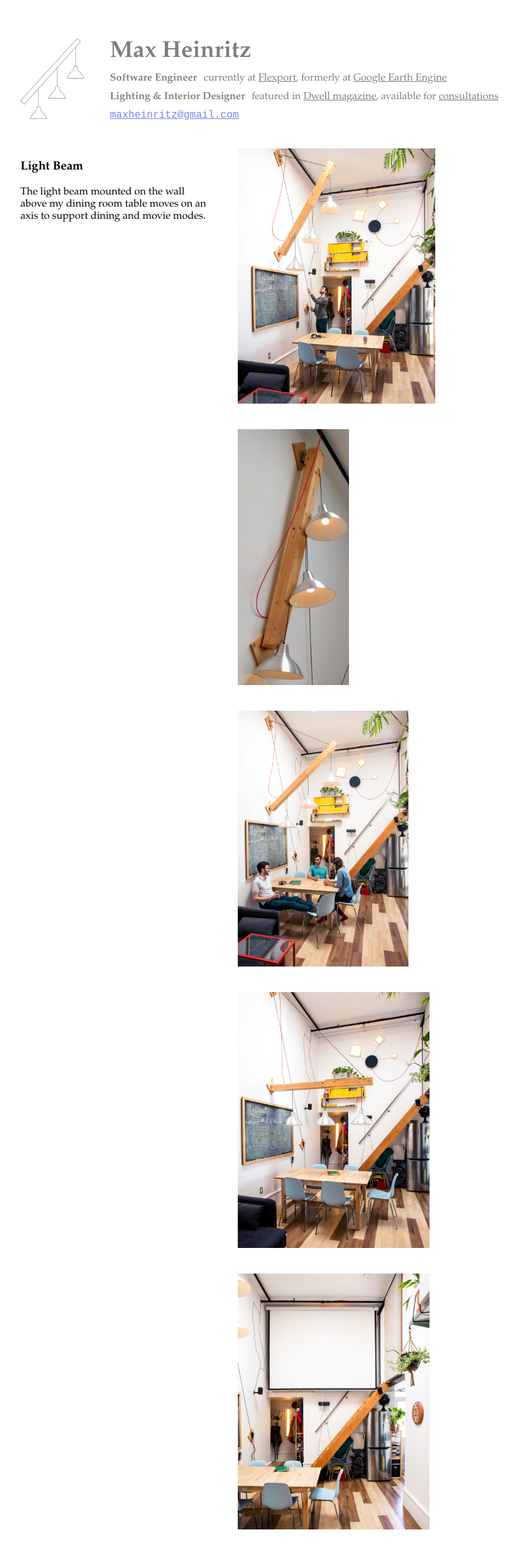
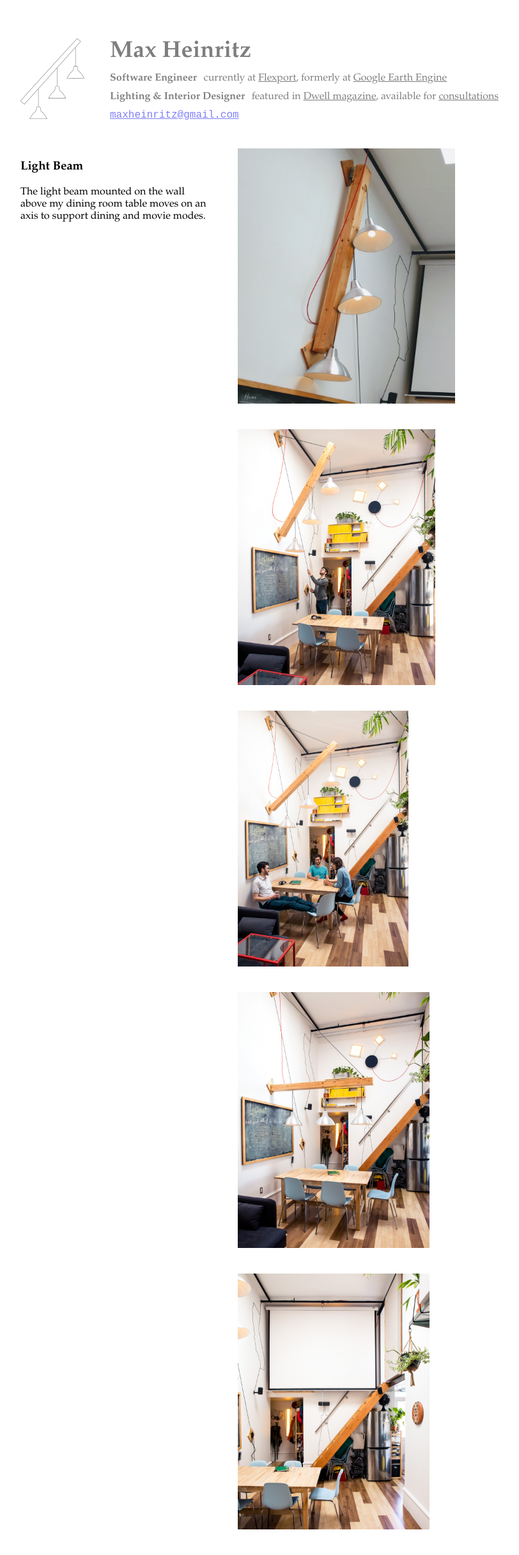
Before and after one commit to maxh/maxheinritz.com, a Jekyll site: the page built from _projects/light-beam.md, in a window 1280 px wide. Shown: the whole page at 64% size, without its empty margins (108-920 px from the left). Built offline with Jekyll 4.4.1, drawn with Linux system fonts in a browser that asks for light colours.

Commit message:
another pass

```diff
--- a/_projects/light-beam.md
+++ b/_projects/light-beam.md
@@ -1,8 +1,8 @@
 ---
 desc: The light beam mounted on the wall above my dining room table moves on an axis to support dining and movie modes.
 images:
+- light-beam.jpg
 - light-beam-me.jpg
-- light-beam-one.jpg
 - light-beam-default.jpg
 - light-beam-dining.jpg
 - light-beam-movie.jpg
```
Also changed, not shown: images/light-beam-one.jpg (deleted), images/light-beam.jpg (added).
